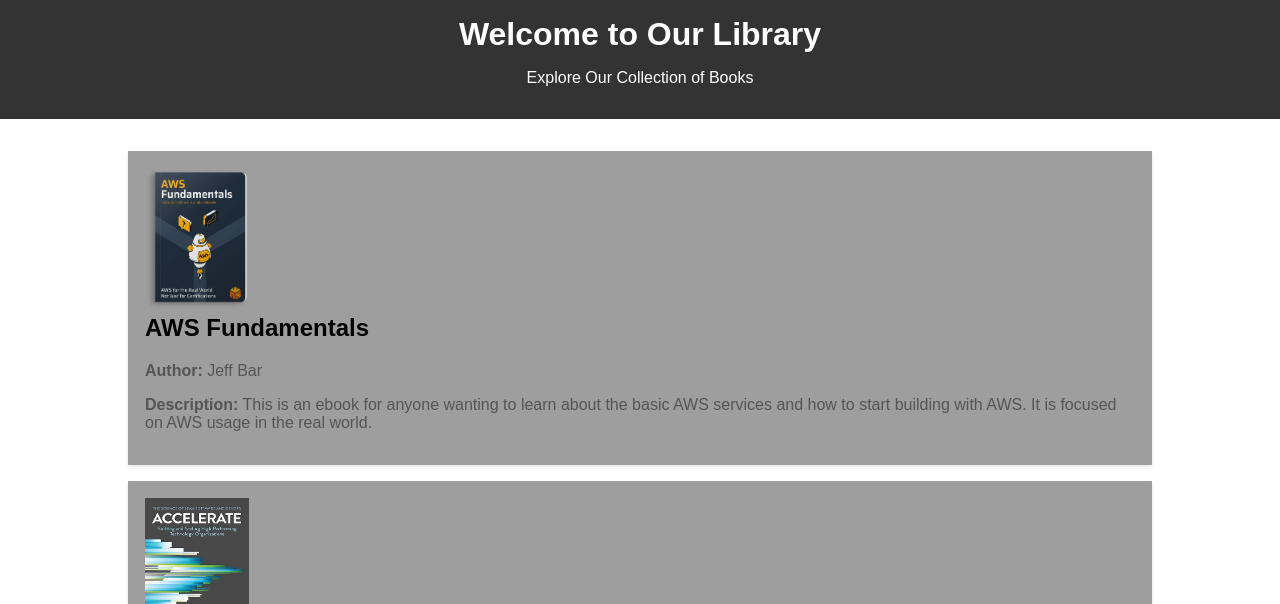
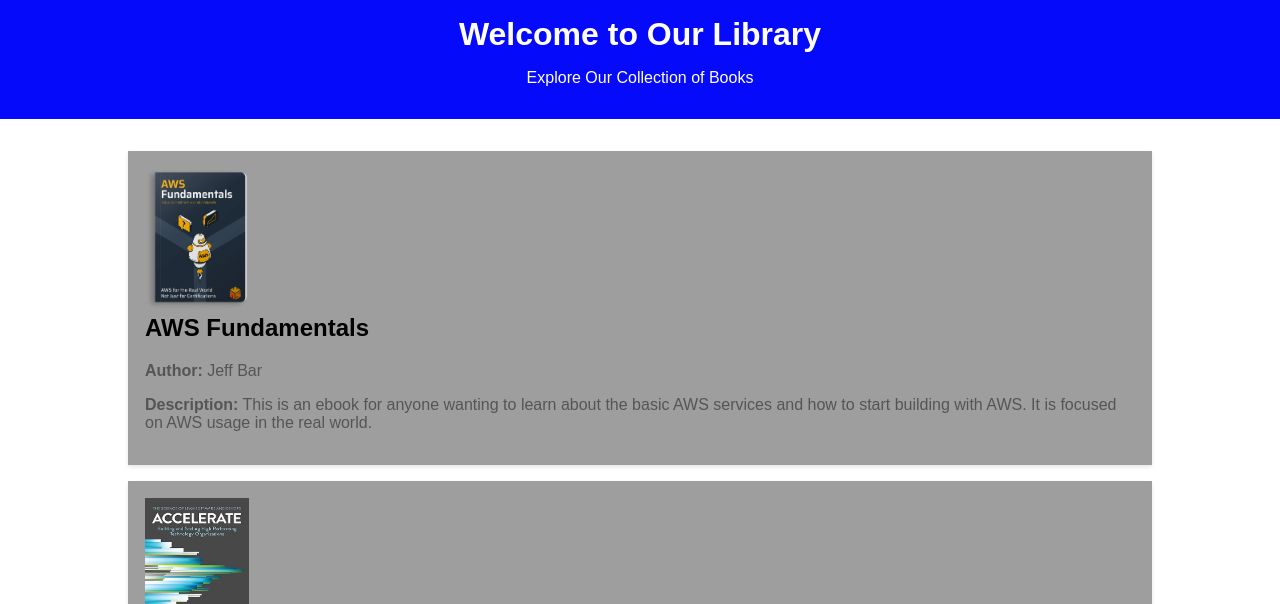
Before and after one commit to Tarek557/Library-Website, a website: page index.html in a window 1280 px wide. Shown: the top 604 px of the page. Drawn offline with Linux system fonts and the light colour scheme.

Commit message:
Update index.html

```diff
--- a/index.html
+++ b/index.html
@@ -12,7 +12,7 @@
             background-color: #ffffff;
         }
         header {
-            background-color: #333;
+            background-color: #060afa;
             color: #fff;
             text-align: center;
             padding: 1rem;
```
